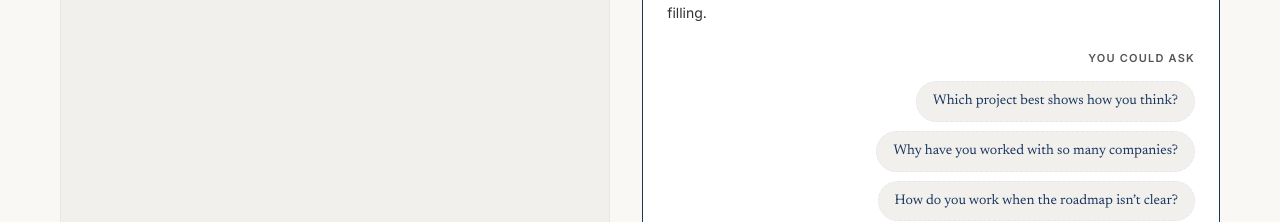
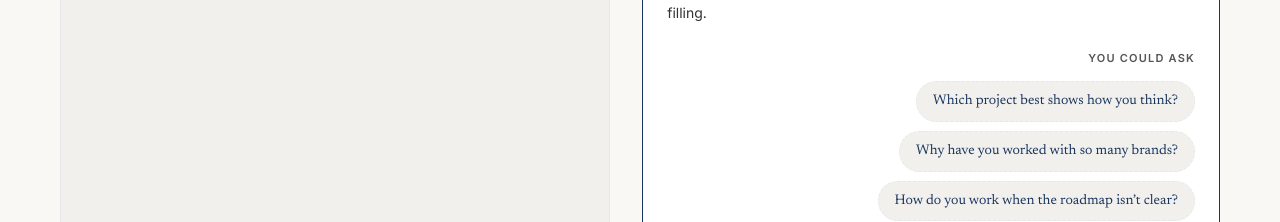
Before and after one commit to annarovedo-ai/annarovedo-portfolio, a Next.js app in the folder site/: page / in a window 1280 px wide. Shown: the part 820-1042 px from the top of the page. Built offline with nearby package versions, Linux system fonts and the light colour scheme.

Commit message:
Brands, not companies

```diff
--- a/site/app/homeContent.ts
+++ b/site/app/homeContent.ts
@@ -333,7 +333,7 @@ export const homeContent: Record<PersonaId, HomeContent> = {
     // three are on the record now.
     prompts: [
       "Which project best shows how you think?",
-      "Why have you worked with so many companies?",
+      "Why have you worked with so many brands?",
       "How do you work when the roadmap isn’t clear?",
       "What kind of role are you actually looking for?",
     ],
--- a/site/app/lib/almostAnna.ts
+++ b/site/app/lib/almostAnna.ts
@@ -232,7 +232,7 @@ and let the listener conclude it. Recommend one and say why; offer the other
 if their situation differs, and point a listener hiring for something more
 defined at the Global Search redesign instead.
 
-"Why have you worked with so many companies?"
+"Why have you worked with so many brands?"
 Answer this straight, with no defensiveness, because the honest version is
 better than the careful one. Contract by choice for almost the whole career,
 one staff role (DraftFCB, 2008, when that was simply the climate). Advertising
```
